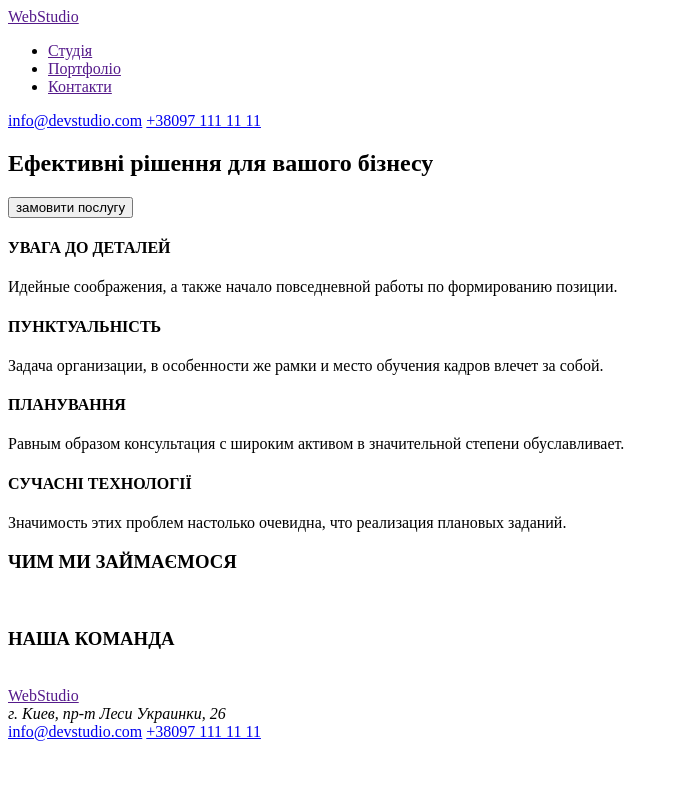
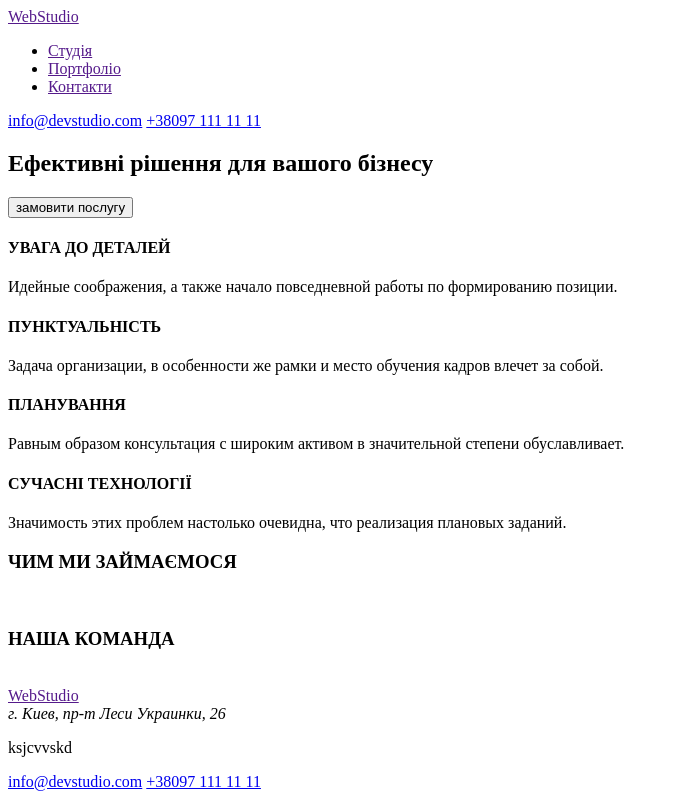
Before and after one commit to KomaNatoR/goit-markup-hw-01, a plain HTML site: page index.html in a window 1280 px wide. Shown: the whole page, without its empty margins (0-679 px from the left). Drawn offline with Linux system fonts and the light colour scheme.

Commit message:
Update index.html
add adress and par

```diff
--- a/index.html
+++ b/index.html
@@ -66,6 +66,7 @@
     <address>
         г. Киев, пр-т Леси Украинки, 26
     </address>
+    <p>ksjcvvskd</p>
     <a href="mail:info@devstudio.com">info@devstudio.com</a>
     <a href="tel:+380971111111">+38097 111 11 11</a>
 
```
